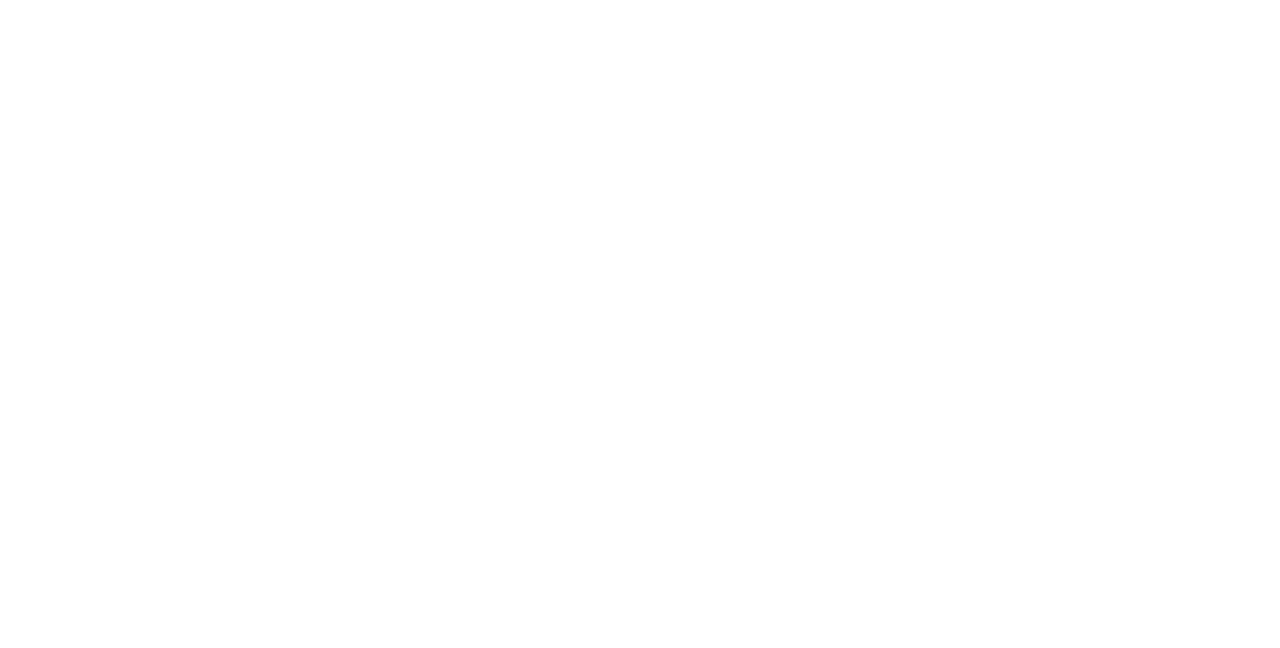
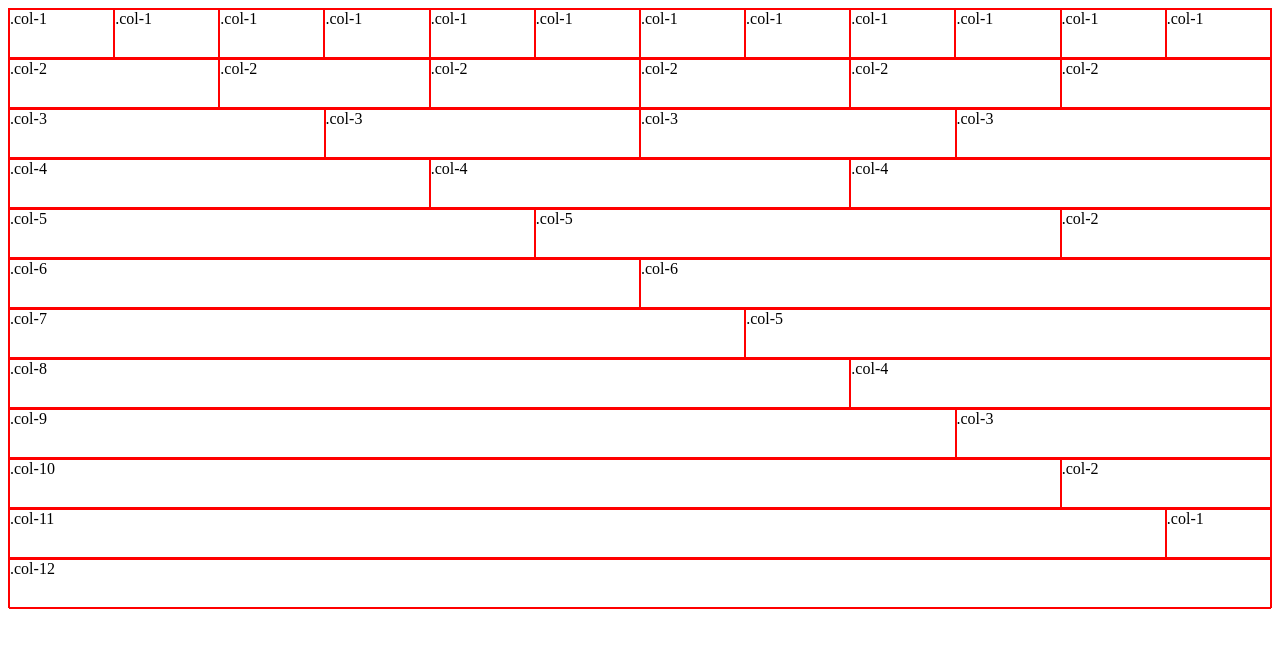
Before and after one commit to AlfieFeldspar/CSS_frameworks, a plain HTML site: page index.html in a window 1280 px wide. Drawn offline with Linux system fonts and the light colour scheme.

Commit message:
grid created

```diff
--- a/framework.css
+++ b/framework.css
@@ -0,0 +1,80 @@
+.col-1 {
+  float: left;
+  width: 8.33333333%;
+}
+
+.col-2 {
+  float: left;
+  width: 16.66666666%;
+}
+
+.col-3 {
+  float: left;
+  width: 25%;
+}
+
+.col-4 {
+  float: left;
+  width: 33.3333333%;
+}
+
+.col-5 {
+  float: left;
+  width: 41.666666%;
+}
+
+.col-6 {
+  float: left;
+  width: 50%;
+}
+
+.col-7 {
+  float: left;
+  width: 58.3333333333%;
+}
+
+.col-8 {
+  float: left;
+  width: 66.66666666%;
+}
+
+.col-9 {
+  float: left;
+  width: 75%;
+}
+
+.col-10 {
+  float: left;
+  width: 83.33333333%;
+}
+
+.col-11 {
+  float: left;
+  width: 91.6666666%;
+}
+
+.col-12 {
+  float: left;
+  width: 100%;
+}
+div {
+  height: 50px;
+  border: 1px solid red;
+}
+
+* {
+  -webkit-box-sizing: border-box;
+  -moz-box-sizing: border-box;
+  box-sizing: border-box;
+}
+
+.row:before {
+  display: table;
+  content: "";
+}
+
+.row:after {
+  display: table;
+  content: "";
+  clear: both;
+}
--- a/index.html
+++ b/index.html
@@ -1,8 +1,75 @@
 <!DOCType HTML>
 <html>
+
 <head>
   <link rel="stylesheet" type="text/css" href="framework.css" />
   <link rel="stylesheet" type="text/css" href="style.css" />
   <title>CSS frameworks</title>
 </head>
+<div class="row">
+  <div class="col-1">.col-1</div>
+  <div class="col-1">.col-1</div>
+  <div class="col-1">.col-1</div>
+  <div class="col-1">.col-1</div>
+  <div class="col-1">.col-1</div>
+  <div class="col-1">.col-1</div>
+  <div class="col-1">.col-1</div>
+  <div class="col-1">.col-1</div>
+  <div class="col-1">.col-1</div>
+  <div class="col-1">.col-1</div>
+  <div class="col-1">.col-1</div>
+  <div class="col-1">.col-1</div>
+</div>
+<div class="row">
+  <div class="col-2">.col-2</div>
+  <div class="col-2">.col-2</div>
+  <div class="col-2">.col-2</div>
+  <div class="col-2">.col-2</div>
+  <div class="col-2">.col-2</div>
+  <div class="col-2">.col-2</div>
+</div>
+<div class="row">
+  <div class="col-3">.col-3</div>
+  <div class="col-3">.col-3</div>
+  <div class="col-3">.col-3</div>
+  <div class="col-3">.col-3</div>
+</div>
+<div>
+  <div class="col-4">.col-4</div>
+  <div class="col-4">.col-4</div>
+  <div class="col-4">.col-4</div>
+</div>
+<div>
+  <div class="col-5">.col-5</div>
+  <div class="col-5">.col-5</div>
+  <div class="col-2">.col-2</div>
+</div>
+<div>
+  <div class="col-6">.col-6</div>
+  <div class="col-6">.col-6</div>
+</div>
+<div>
+  <div class="col-7">.col-7</div>
+  <div class="col-5">.col-5</div>
+</div>
+<div>
+  <div class="col-8">.col-8</div>
+  <div class="col-4">.col-4</div>
+</div>
+<div>
+  <div class="col-9">.col-9</div>
+  <div class="col-3">.col-3</div>
+</div>
+<div>
+  <div class="col-10">.col-10</div>
+  <div class="col-2">.col-2</div>
+</div>
+<div>
+  <div class="col-11">.col-11</div>
+  <div class="col-1">.col-1</div>
+</div>
+<div>
+  <div class="col-12">.col-12</div>
+</div>
+
 </html>
```
Lines whose indentation alone changed are shown as unchanged.
